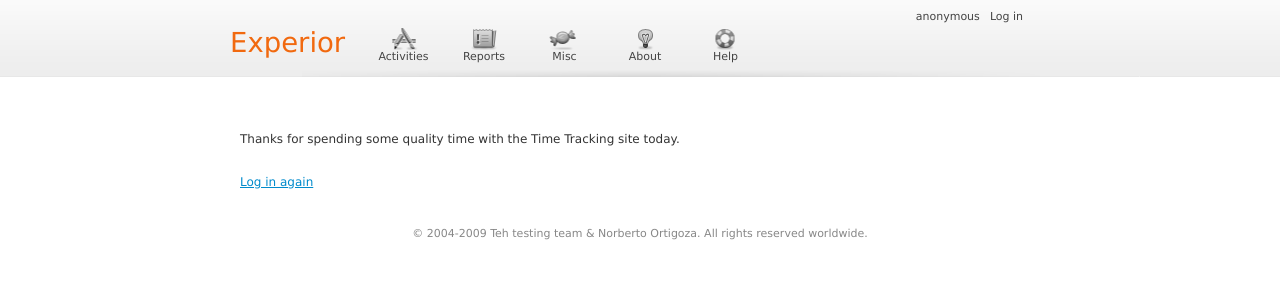
After one commit to hiphoox/experior, a Django app: template templates/logged_out.html in a window 1280 px wide. The commit adds this page. Shown: the top 300 px of the page. Run offline with Django 3.2, Linux system fonts and the light colour scheme; the template is opened without the code that fills it, so the values that code supplies are empty.

Commit message:
Fix: The log out and home links were broken, Now we are using django reversion function and include a logged out page to avoid a redirect.

```diff
--- a/templates/base.html
+++ b/templates/base.html
@@ -17,7 +17,7 @@
 	<div id="navigation">
 		<ul>
 			<li id="nav-home" >
-				<a href="/">Experior</a>
+				<a href={%url timetracking.views.main_page%}>Experior</a>
 			</li>
 			<li id="nav-apps" class={{ activities_class }}>
 				<a href={%url timetracking.views.activities_page%}>{% trans 'Activities' %}</a>
--- /dev/null
+++ b/templates/logged_out.html
@@ -0,0 +1,17 @@
+{% extends "base.html" %}
+{% load i18n %}
+{% block title %}Log in{% endblock %}
+
+{% block content %}
+
+<div class="content">
+<div class="pagefragment">
+
+	<p>{% trans "Thanks for spending some quality time with the Time Tracking site today." %}</p>
+
+	<p><a href={%url django.contrib.auth.views.login%}>{% trans 'Log in again' %}</a></p>
+
+</div> <!-- End pagefragment -->
+</div>
+
+{% endblock %}
```
Also changed, not shown: timetracking/views.py (+7 -1 lines).
